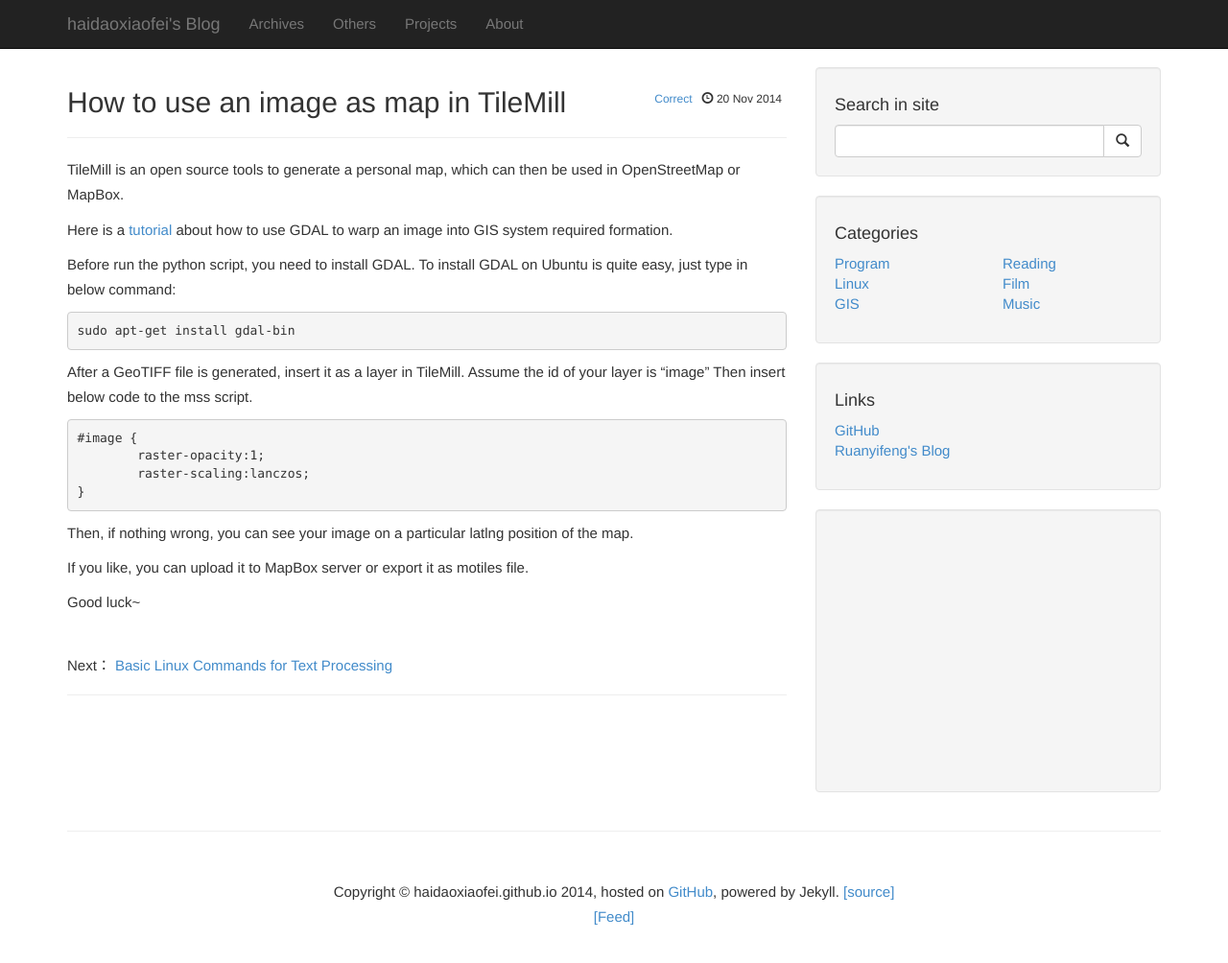
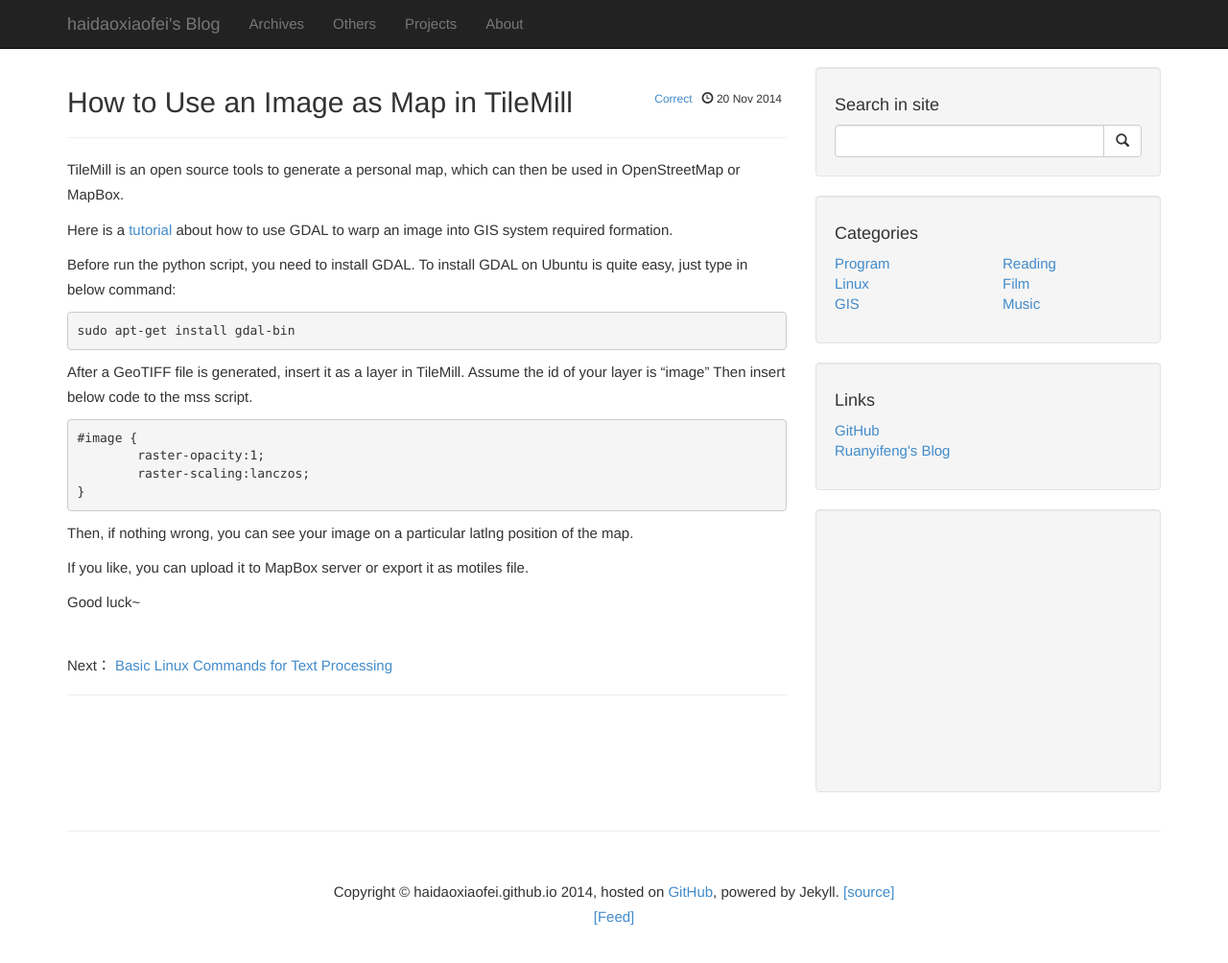
Before and after one commit to haidaoxiaofei/haidaoxiaofei.github.io, a Jekyll site: the page built from _posts/2014-11-20-how-image-map.md, in a window 1280 px wide and 1029 px high. Shown: the top 1004 px of the window at 96% size. Built offline with Jekyll 4.4.1, drawn with Linux system fonts in a browser that asks for light colours; Markdown is read by kramdown in place of the engine named in the settings; comment, search, counter and statistics services are not loaded.

Commit message:
correct error

```diff
--- a/_posts/2014-11-20-how-image-map.md
+++ b/_posts/2014-11-20-how-image-map.md
@@ -1,7 +1,7 @@
 ---
 layout: post
 category: "gis"
-title:  "How to use an image as map in TileMill"
+title:  "How to Use an Image as Map in TileMill"
 tags: [Map Generator]
 ---
 
```
